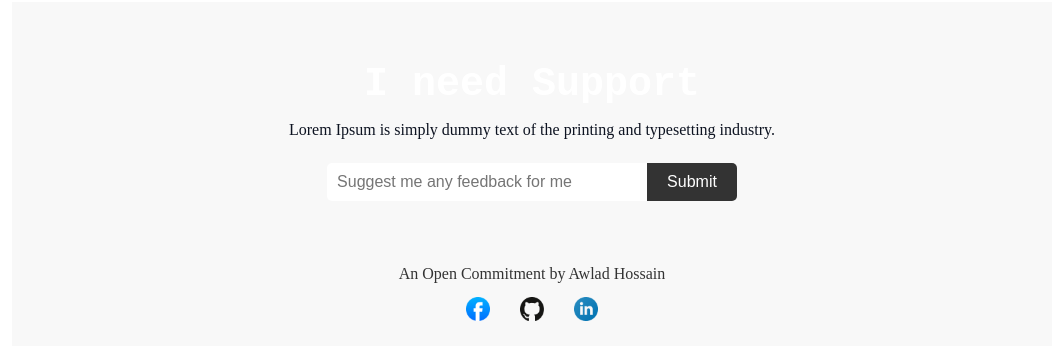
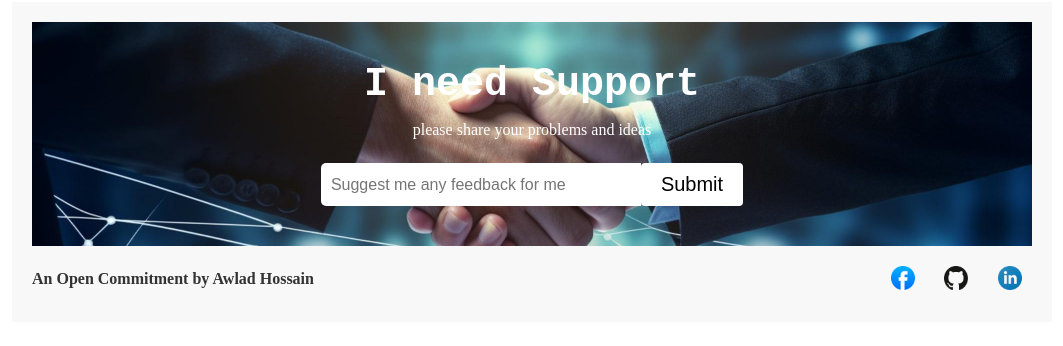
Before and after one commit to akrur-joy/assignment-1, a plain HTML site: page index.html in a window 1280 px wide. Shown: the part 3283-3629 px from the top of the page, without its empty margins (108-1171 px from the left). After the commit the page ends 3605 px from the top, so only its background shows below. Drawn offline with Linux system fonts and the light colour scheme; a web font is replaced by a local one.

Commit message:
bf final

```diff
--- a/index.html
+++ b/index.html
@@ -129,16 +129,17 @@
                 <footer>
                     <div class="support-section">
                         <h1 >I need Support</h1>
-                        <p>Lorem Ipsum is simply dummy text of the printing and
-                            typesetting industry.</p>
+                        <p style="color: white;">please share your problems and ideas</p>
                         <form>
                             <input type="text"
                                 placeholder="Suggest me any feedback for me">
-                            <button type="submit">Submit</button>
+
+                        <input type="submit" value="Submit">
+
                         </form>
                     </div>
                     <div class="footer-bottom">
-                        <p>An Open Commitment by Awlad Hossain</p>
+                        <p><b>An Open Commitment by Awlad Hossain<b></b></p>
                         <div class="social-icons">
                             <a href="https://www.facebook.com/"><img src="./assets/facebook.png"
                                     alt="Facebook"></a>
--- a/style.css
+++ b/style.css
@@ -209,6 +209,9 @@ footer {
     justify-content: center;
     gap: 200px;
   }
+  .support-section{
+    background-image: url(./assets/handshake.jpg);
+  }
   .support-section p {
     font-size: 1em;
     margin-bottom: 20px;
@@ -227,18 +230,21 @@ footer {
     font-size: 1em;
   }
 
-  .support-section button {
+   /* Style the submit button */
+input[type=submit] {
+    font-size: 20px;;
+    background-color: white;
+    color: black;
     padding: 10px 20px;
     border: none;
-    border-radius: 0 5px 5px 0;
-    background-color: #333;
-    color: white;
-    font-size: 1em;
+    border-radius: 4px;
     cursor: pointer;
+
   }
-
   .footer-bottom {
     margin-top: 20px;
+    display: flex;
+    justify-content: space-between;
   }
 
   .footer-bottom p {
```
